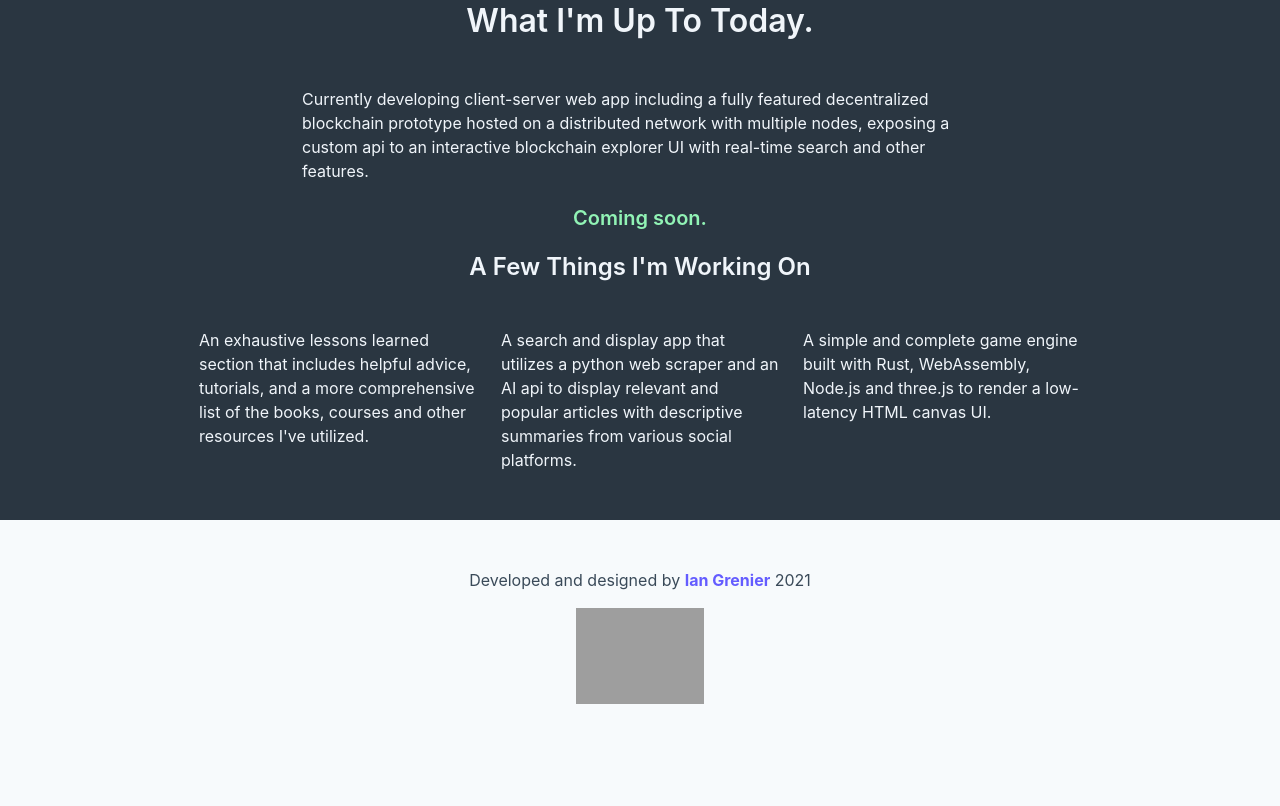
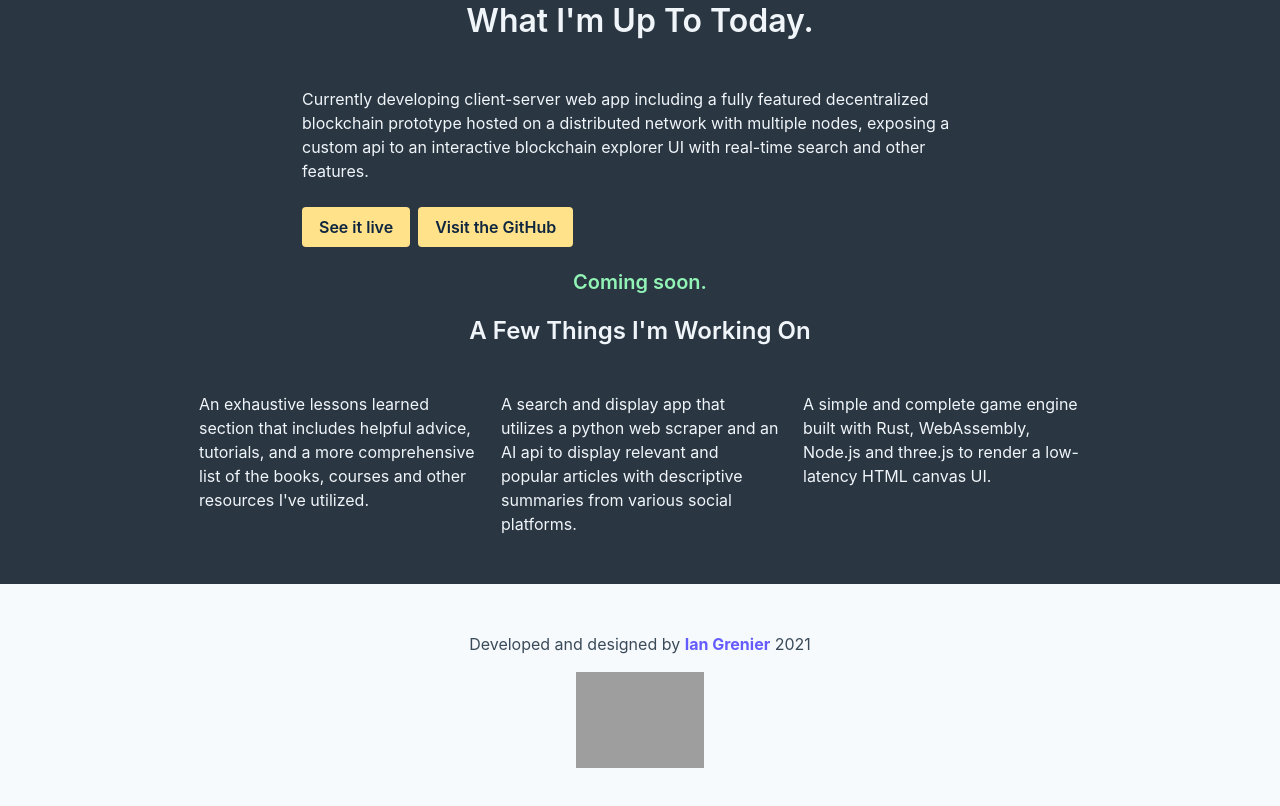
Before and after one commit to funnyr0b0t/personal-site, a plain HTML site: page index.html in a window 1280 px wide. Shown: the part 2720-3526 px from the top of the page. Drawn offline with Linux system fonts and the light colour scheme; grey boxes are pictures that could not be loaded.

Commit message:
Adding the live and repo buttons

```diff
--- a/index.html
+++ b/index.html
@@ -431,6 +431,15 @@
             blockchain prototype hosted on a distributed network with multiple nodes, exposing a
             custom api to an interactive blockchain explorer UI with real-time search and other
             features.</p>
+          <br />
+          <div class="field is-grouped">
+            <div class="buttons">
+              <button class="button is-warning has-text-weight-semibold"><a href="#">See it
+                  live</a></button>
+              <button class="button is-warning has-text-weight-semibold"><a href="#">Visit the
+                  GitHub</a></button>
+            </div>
+          </div>
         </div>
       </div>
     </div>
```
